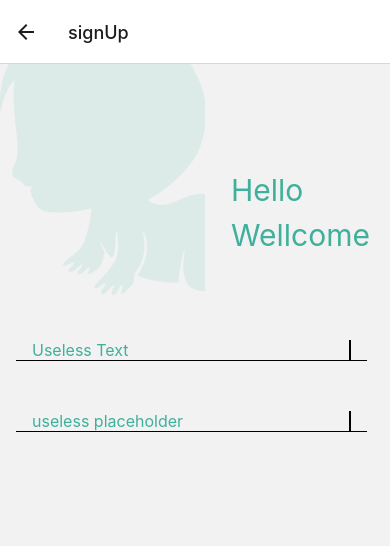
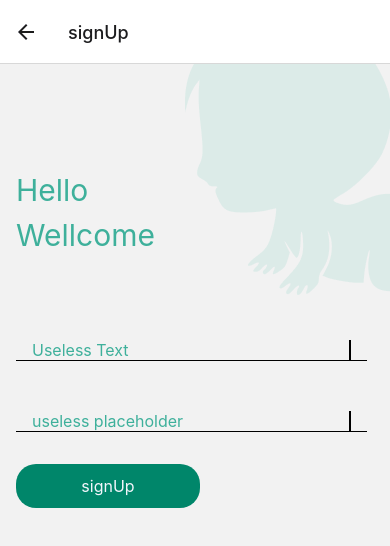
Before and after one commit to mehdieft/babyshop, a React Native app: screen /signUp in a window 390 px wide. Shown: the top 546 px of the page. Built offline with nearby package versions, Linux system fonts and the light colour scheme.

Commit message:
installing icon

```diff
--- a/Screens/SignUp.js
+++ b/Screens/SignUp.js
@@ -1,23 +1,26 @@
 import { StyleSheet, Text, View, Button, TextInput, Image, ImageBackground, SafeAreaView, ScrollView } from 'react-native';
 import React from 'react';
-
+import SignUpBottom from '../components/SignUpBottom';
 export default function SignUp() {
     const [text, onChangeText] = React.useState("Useless Text");
     const [number, onChangeNumber] = React.useState(null);
+    function press() {
+        console.log('press signUp');
+    }
     return (
 
         <View>
 
             <View style={{ width: '100%', height: 276, justifyContent: 'space-between', flexDirection: 'row' }}>
+                <Text style={{ fontSize: 30, lineHeight: 45, width: 143, height: 90, marginTop: 104, marginLeft: 16, color: '#3EB09B' }}>Hello Wellcome</Text>
                 <Image source={require('../assets/babySignUp.png')} resizeMode="cover" />
-                <Text style={{ fontSize: 30, lineHeight: 45, width: 143, height: 90, marginTop: 104, marginRight: 16, color: '#3EB09B' }}>Hello Wellcome</Text>
             </View>
             <View style={{ marginHorizontal: 16 }}>
 
                 <View style={{ borderBottomWidth: 1, width: '98%', marginBottom: 50, }}>
 
                     <TextInput
-                        style={{ fontSize: 16, marginHorizontal: 16, borderEndWidth: 2,color:'#3EB09B' }}
+                        style={{ fontSize: 16, marginHorizontal: 16, borderEndWidth: 2, color: '#3EB09B' }}
                         onChangeText={onChangeText}
                         value={text}
                     />
@@ -25,16 +28,18 @@ export default function SignUp() {
 
 
 
-                <View style={{ borderBottomWidth: 1, width: '98%' }}>
+                <View style={{ borderBottomWidth: 1, width: '98%' ,marginBottom:32}}>
 
                     <TextInput
-                        style={{ fontSize: 16, marginHorizontal: 16, borderEndWidth: 2,color:'#3EB09B' }}
+                        style={{ fontSize: 16, marginHorizontal: 16, borderEndWidth: 2, color: '#3EB09B' }}
                         onChangeText={onChangeNumber}
                         value={number}
                         placeholder="useless placeholder"
                         keyboardType="numeric"
                     />
                 </View>
+                {/* <SignUpBottom text="signUp" color="#00866A" onPress={this.press}/> */}
+                <SignUpBottom style={{marginRight:160}} title="signUp" color="#00866A" onclick={press} />
             </View>
         </View>
 
--- /dev/null
+++ b/components/SignUpBottom.js
@@ -0,0 +1,15 @@
+import {View,TouchableOpacity,Text} from 'react-native'
+
+export default function SignUpBottom({color,onclick,title}){
+    return (
+        <View>
+            <TouchableOpacity  onPress={onclick}>
+                <View style={{paddingVertical:12,paddingHorizontal:16,backgroundColor:color,borderRadius: 20,width:184}}>
+                    <Text style={{fontSize:16,alignSelf: 'center',color:'#F2F6FC'}}>{title}</Text>
+                </View>
+            </TouchableOpacity>
+
+        </View>
+
+    )
+}
```
